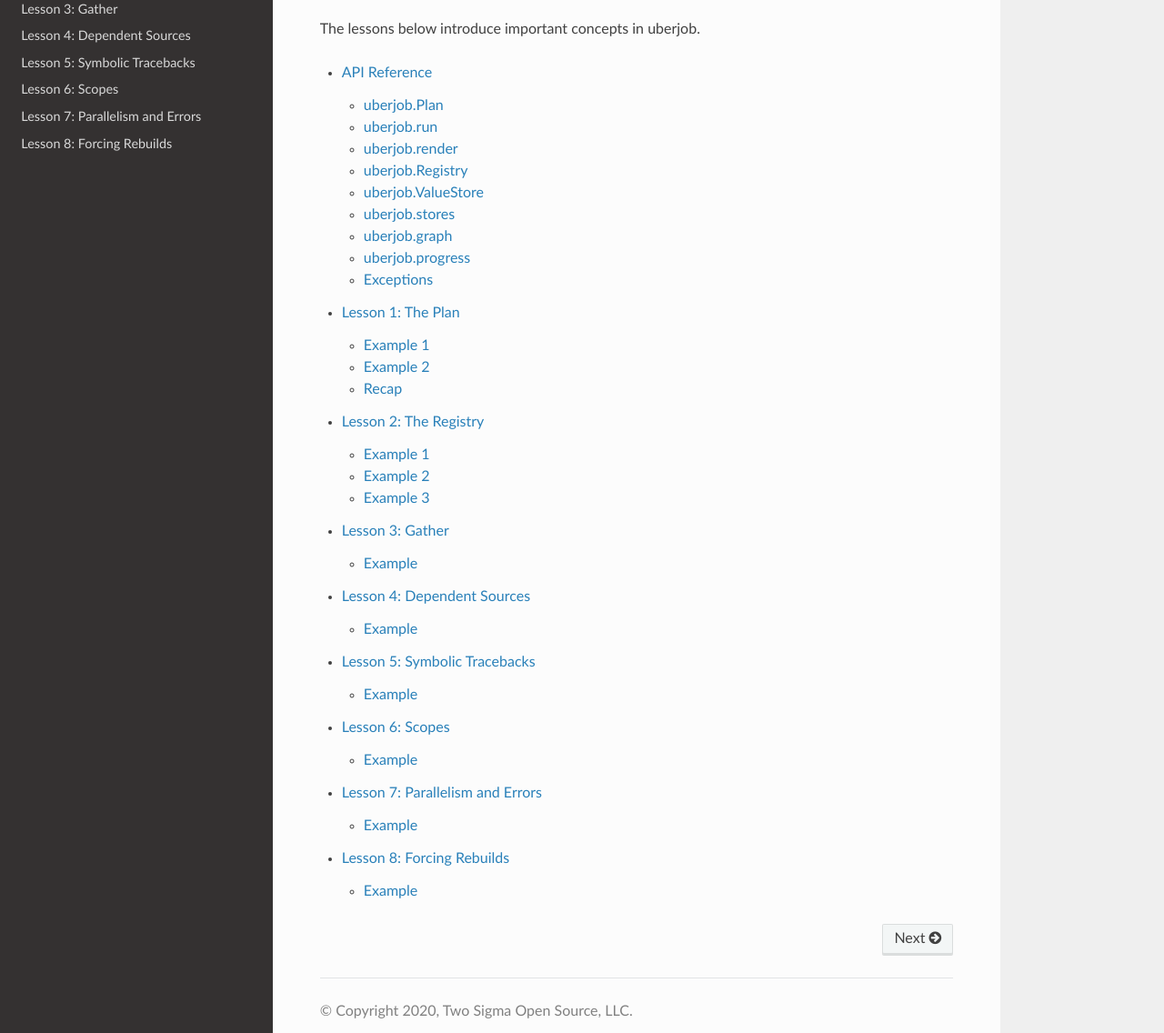
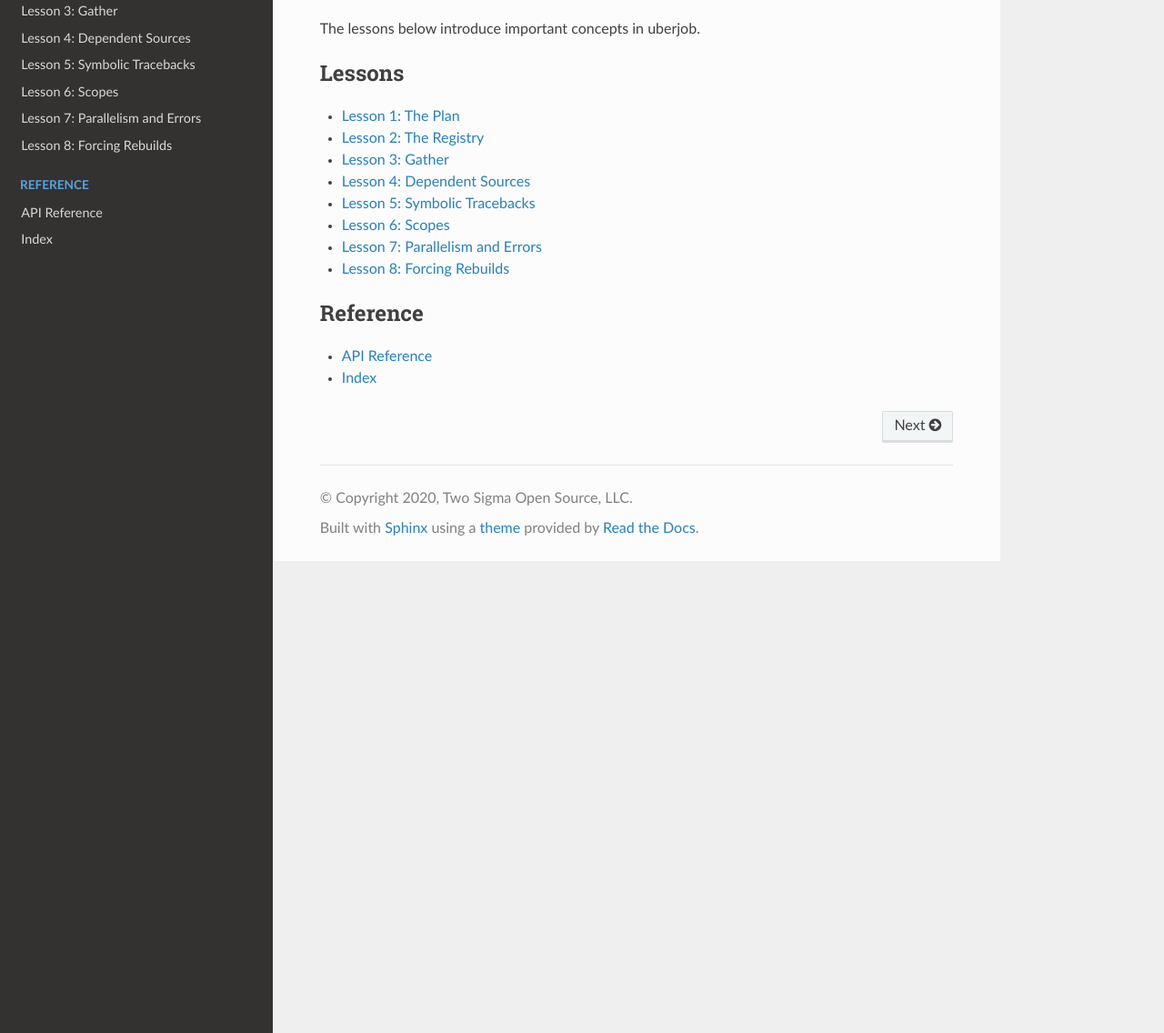
Before and after one commit to twosigma/uberjob, a Sphinx documentation site: the page built from docs/index.rst, in a window 1280 px wide and 1400 px high, cut to the strip 264-1400 px from the top of the window. Shown: the whole strip at 91% size. Built offline with Sphinx 7.4.7 and the Read the Docs theme 2.0.0, drawn with Linux system fonts in a browser that asks for light colours.

Commit message:
Organize main page around lessons, guides, explanation, and reference

```diff
--- a/docs/api.rst
+++ b/docs/api.rst
@@ -1,3 +1,6 @@
+.. index::
+   single: API reference
+.. _api-reference:
 
 API Reference
 =============
--- /dev/null
+++ b/docs/genindex.rst
@@ -0,0 +1,2 @@
+Index
+=====
--- a/docs/index.rst
+++ b/docs/index.rst
@@ -6,14 +6,23 @@ uberjob
 The lessons below introduce important concepts in uberjob.
 
 .. toctree::
-   :maxdepth: 2
+   :caption: Lessons
+   :maxdepth: 1
+   :glob:
+
+   lesson*
+
+.. toctree::
+   :caption: Guides
+   :maxdepth: 1
+
+.. toctree::
+   :caption: Explanation
+   :maxdepth: 1
+
+.. toctree::
+   :caption: Reference
+   :maxdepth: 1
 
    api
-   lesson1
-   lesson2
-   lesson3
-   lesson4
-   lesson5
-   lesson6
-   lesson7
-   lesson8
+   genindex
```
